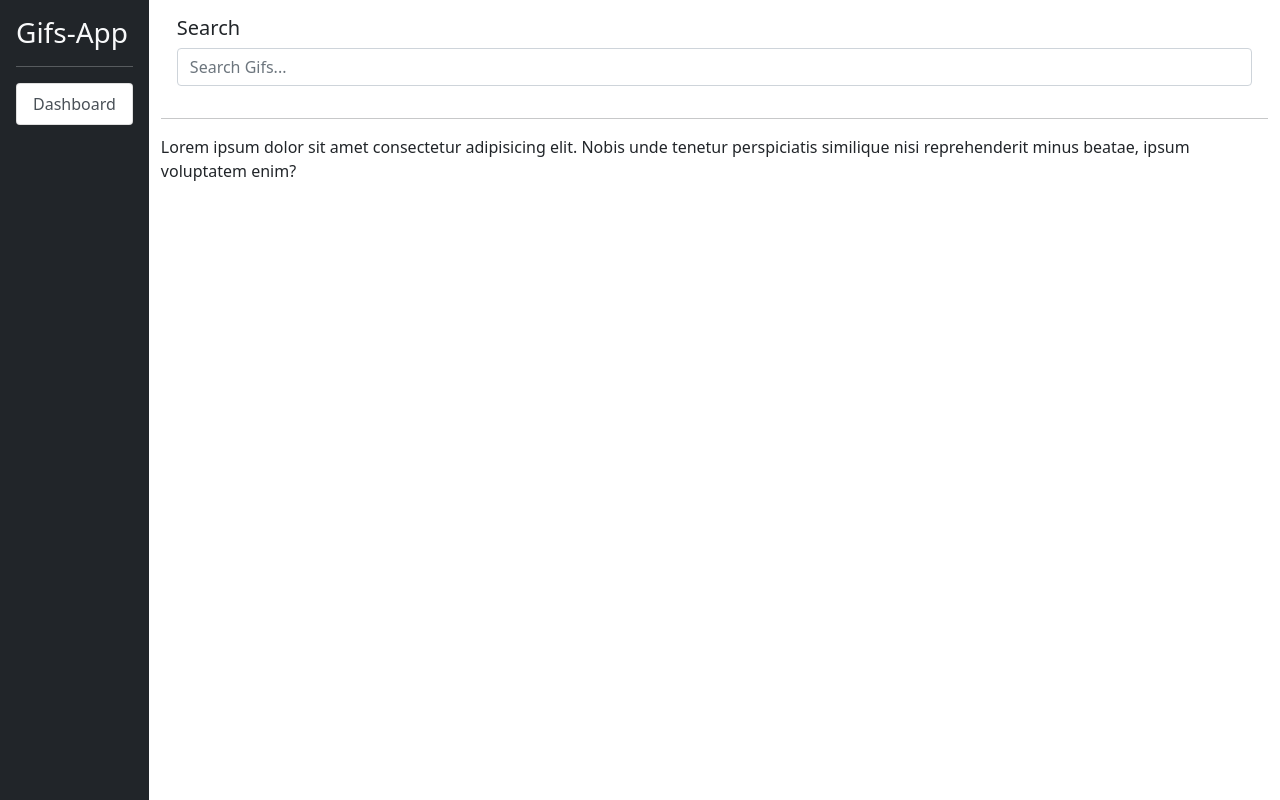
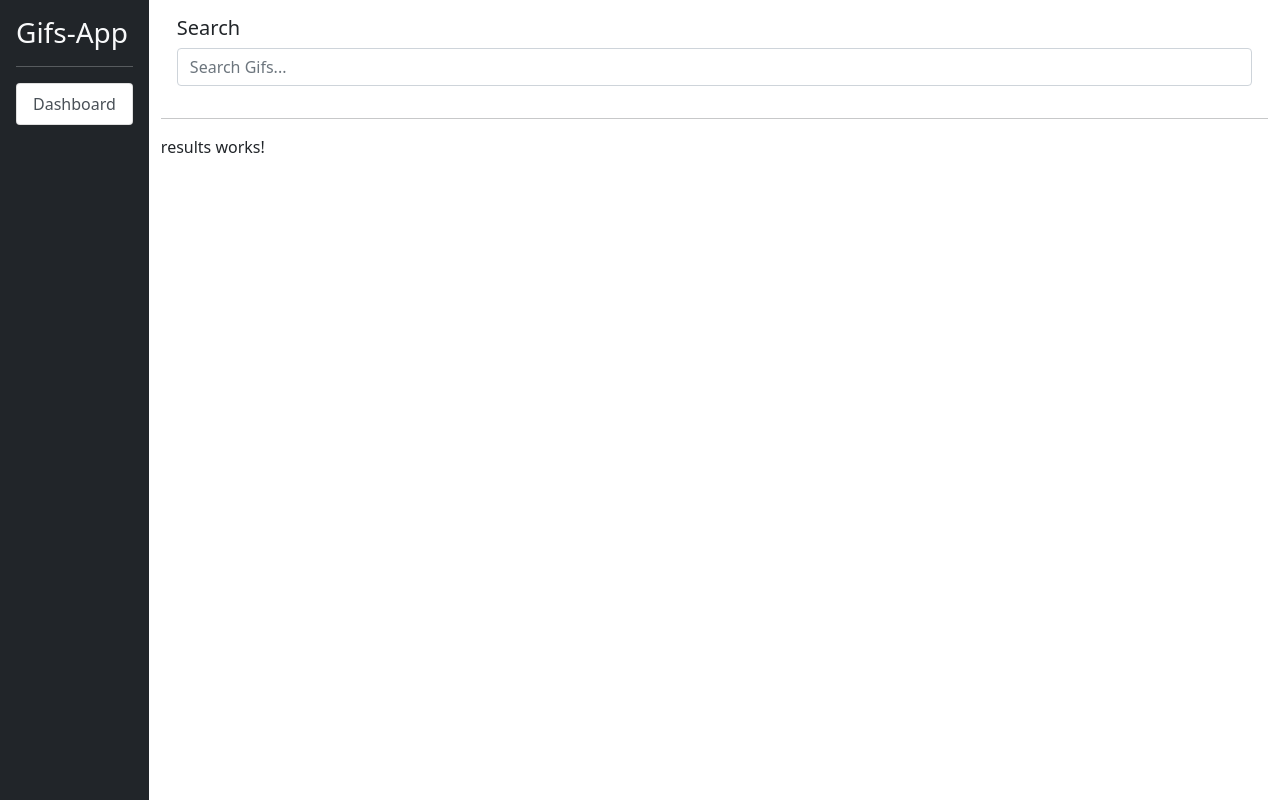
Before and after one commit to santigp258/GifsApp, an Angular app: page / in a window 1280 px wide. Built offline with nearby package versions, Linux system fonts and the light colour scheme.

Commit message:
@ViewChild

```diff
--- a/src/app/app.component.html
+++ b/src/app/app.component.html
@@ -1,26 +1,5 @@
 <div class="d-flex">
   <app-sidebar></app-sidebar>
-  <div class="container">
-    <div class="row p-3">
-      <div class="col">
-        <h5>Search</h5>
-        <input type="text" class="form-control" placeholder="Search Gifs..." />
-      </div>
-      <!-- end col -->
-    </div>
-    <!-- end row -->
-    <hr />
-
-    <div class="row">
-      <div class="col">
-        Lorem ipsum dolor sit amet consectetur adipisicing elit. Nobis unde
-        tenetur perspiciatis similique nisi reprehenderit minus beatae, ipsum
-        voluptatem enim?
-      </div>
-      <!-- end col -->
-    </div>
-    <!-- end row -->
-  </div>
-  <!-- end container -->
+  <app-gifs-page class="container"></app-gifs-page>
 </div>
 <!-- End d-flex -->
--- a/src/app/app.module.ts
+++ b/src/app/app.module.ts
@@ -3,13 +3,14 @@ import { NgModule } from '@angular/core';
 
 import { AppComponent } from './app.component';
 import { SharedModule } from './shared/shared.module';
+import { GifsModule } from './gifs/gifs.module';
 
 @NgModule({
   declarations: [
     AppComponent
   ],
   imports: [
-    BrowserModule, SharedModule
+    BrowserModule, SharedModule, GifsModule
   ],
   providers: [],
   bootstrap: [AppComponent]
--- /dev/null
+++ b/src/app/gifs/gifs-page/gifs-page.component.html
@@ -0,0 +1,16 @@
+<div class="row p-3">
+  <div class="col">
+    <app-search></app-search>
+  </div>
+  <!-- end col -->
+</div>
+<!-- end row -->
+<hr />
+
+<div class="row">
+  <div class="col">
+    <app-results></app-results>
+  </div>
+  <!-- end col -->
+</div>
+<!-- end row -->
--- /dev/null
+++ b/src/app/gifs/gifs-page/gifs-page.component.ts
@@ -0,0 +1,16 @@
+import { Component, OnInit } from '@angular/core';
+
+@Component({
+  selector: 'app-gifs-page',
+  templateUrl: './gifs-page.component.html',
+  styles: [
+  ]
+})
+export class GifsPageComponent implements OnInit {
+
+  constructor() { }
+
+  ngOnInit(): void {
+  }
+
+}
--- /dev/null
+++ b/src/app/gifs/results/results.component.html
@@ -0,0 +1 @@
+<p>results works!</p>
--- /dev/null
+++ b/src/app/gifs/results/results.component.ts
@@ -0,0 +1,16 @@
+import { Component, OnInit } from '@angular/core';
+
+@Component({
+  selector: 'app-results',
+  templateUrl: './results.component.html',
+  styles: [
+  ]
+})
+export class ResultsComponent implements OnInit {
+
+  constructor() { }
+
+  ngOnInit(): void {
+  }
+
+}
--- /dev/null
+++ b/src/app/gifs/search/search.component.html
@@ -0,0 +1,2 @@
+<h5>Search</h5>
+<input type="text" class="form-control" placeholder="Search Gifs..." (keyup.enter)="search()" #txtSearch />
--- /dev/null
+++ b/src/app/gifs/search/search.component.ts
@@ -0,0 +1,17 @@
+import { Component, ElementRef, ViewChild } from '@angular/core';
+
+@Component({
+  selector: 'app-search',
+  templateUrl: './search.component.html',
+  styles: [],
+})
+export class SearchComponent {
+  @ViewChild('txtSearch') txtSearch!:ElementRef<HTMLInputElement>; //(!) Not Null assignation operator
+  search() {
+    const value = this.txtSearch.nativeElement.value;
+
+    console.log(value);
+
+    this.txtSearch.nativeElement.value = '';
+  }
+}
--- a/src/app/shared/sidebar/sidebar.component.ts
+++ b/src/app/shared/sidebar/sidebar.component.ts
@@ -3,13 +3,10 @@ import { Component, OnInit } from '@angular/core';
 @Component({
   selector: 'app-sidebar',
   templateUrl: './sidebar.component.html',
-  styleUrls: ['./sidebar.component.css']
+  styleUrls: ['./sidebar.component.css'],
 })
 export class SidebarComponent implements OnInit {
+  constructor() {}
 
-  constructor() { }
-
-  ngOnInit(): void {
-  }
-
+  ngOnInit(): void {}
 }
```
Also changed, not shown: src/app/gifs/gifs.module.ts (added, +16 -0 lines).
